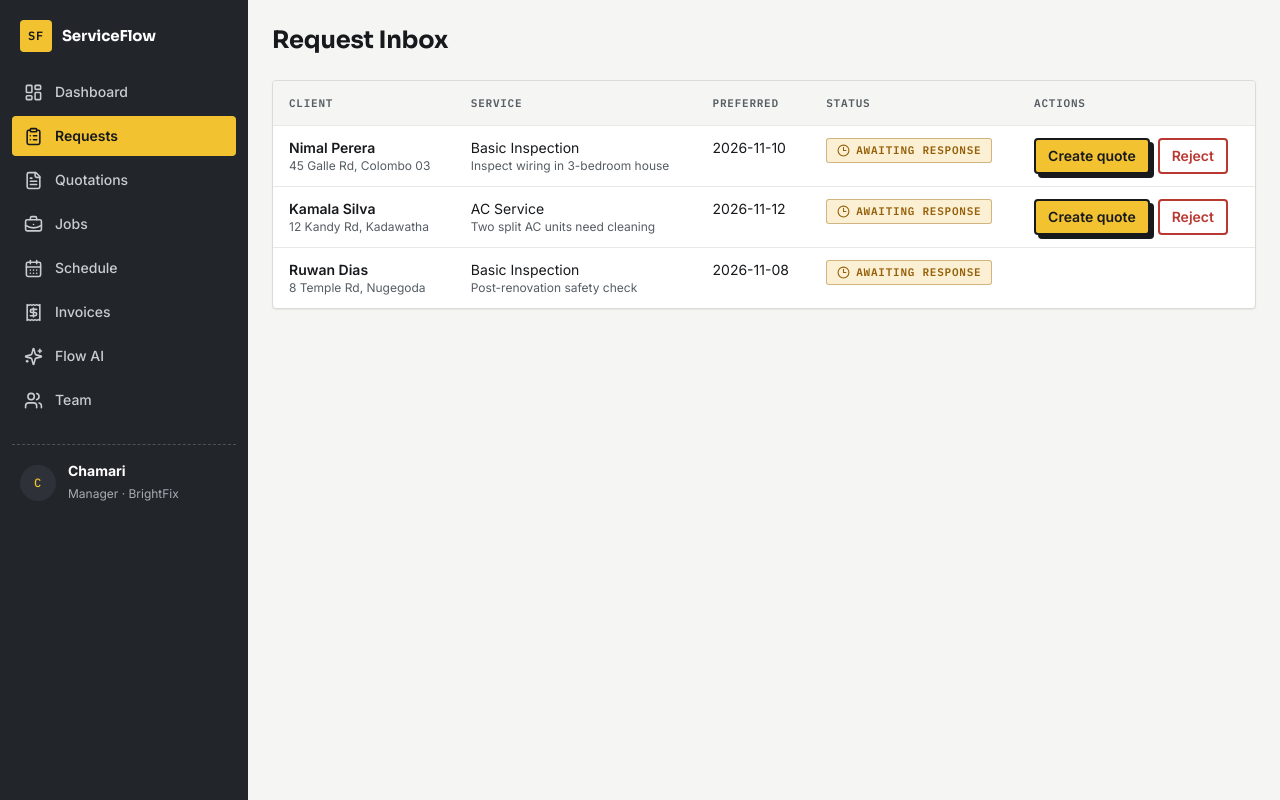
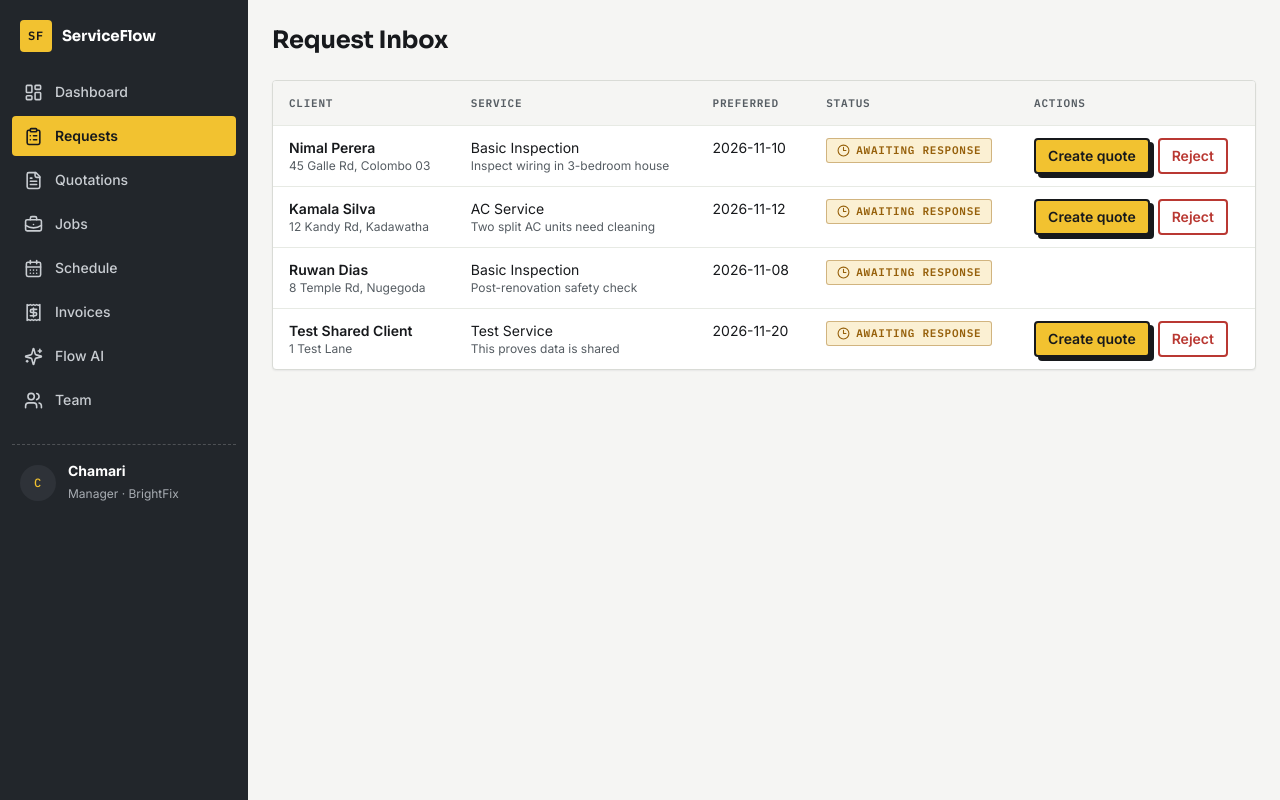
Before and after one commit to amiztp/ServiceFlow, a React (Vite) app in the folder frontend/: page /manager/requests in a window 1280 px wide. Built offline with nearby package versions, Linux system fonts and the light colour scheme.

Commit message:
for test add on eextra mockup

```diff
--- a/frontend/src/mocks/data.ts
+++ b/frontend/src/mocks/data.ts
@@ -39,4 +39,13 @@ export const mockRequests: ServiceRequest[] = [
     preferredDate: "2026-11-08",
     state: "QUOTED",
   },
+  {
+  id: "r4",
+  clientName: "Test Shared Client",
+  serviceName: "Test Service",
+  description: "This proves data is shared",
+  address: "1 Test Lane",
+  preferredDate: "2026-11-20",
+  state: "NEW",
+},
 ];
```
